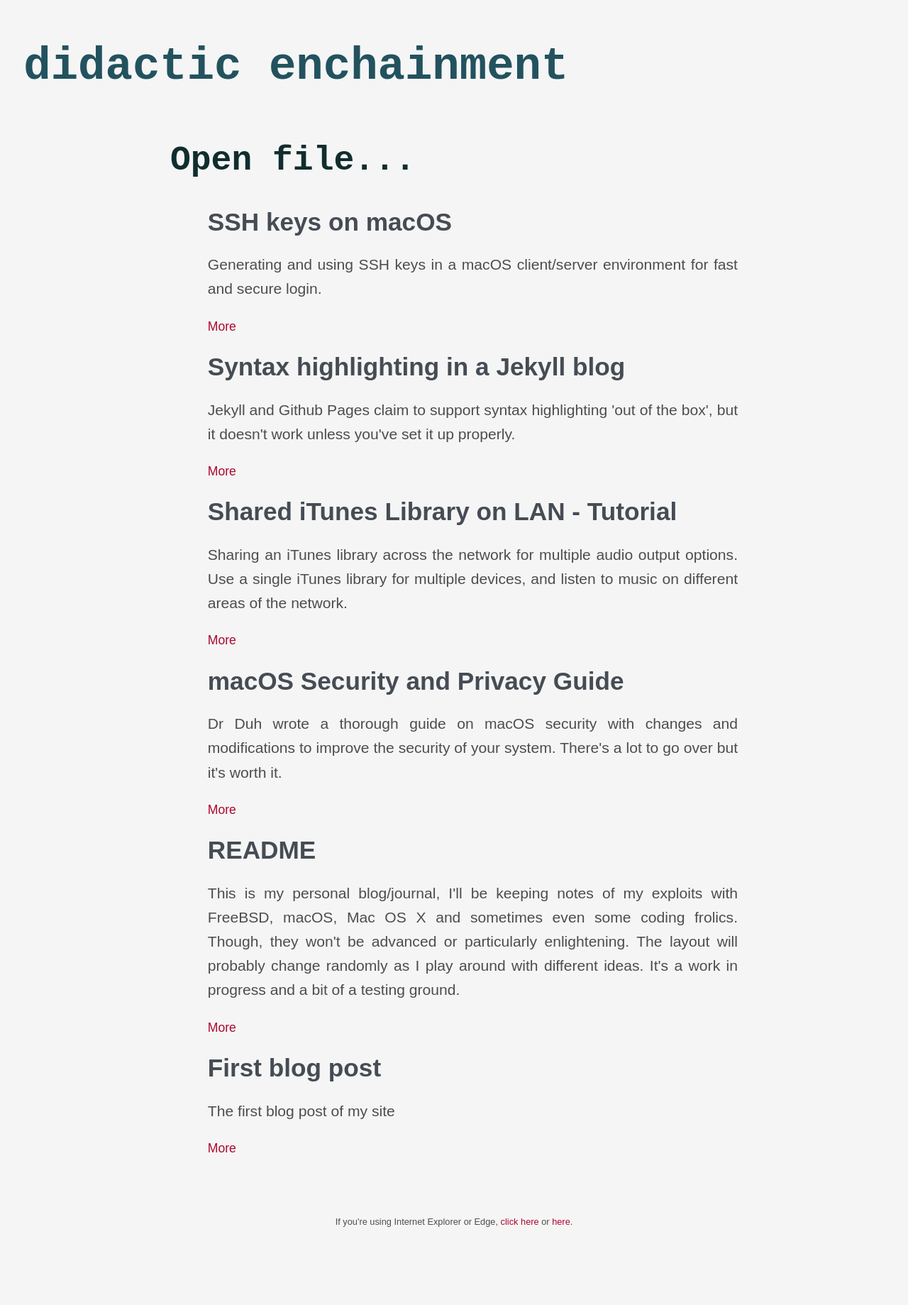
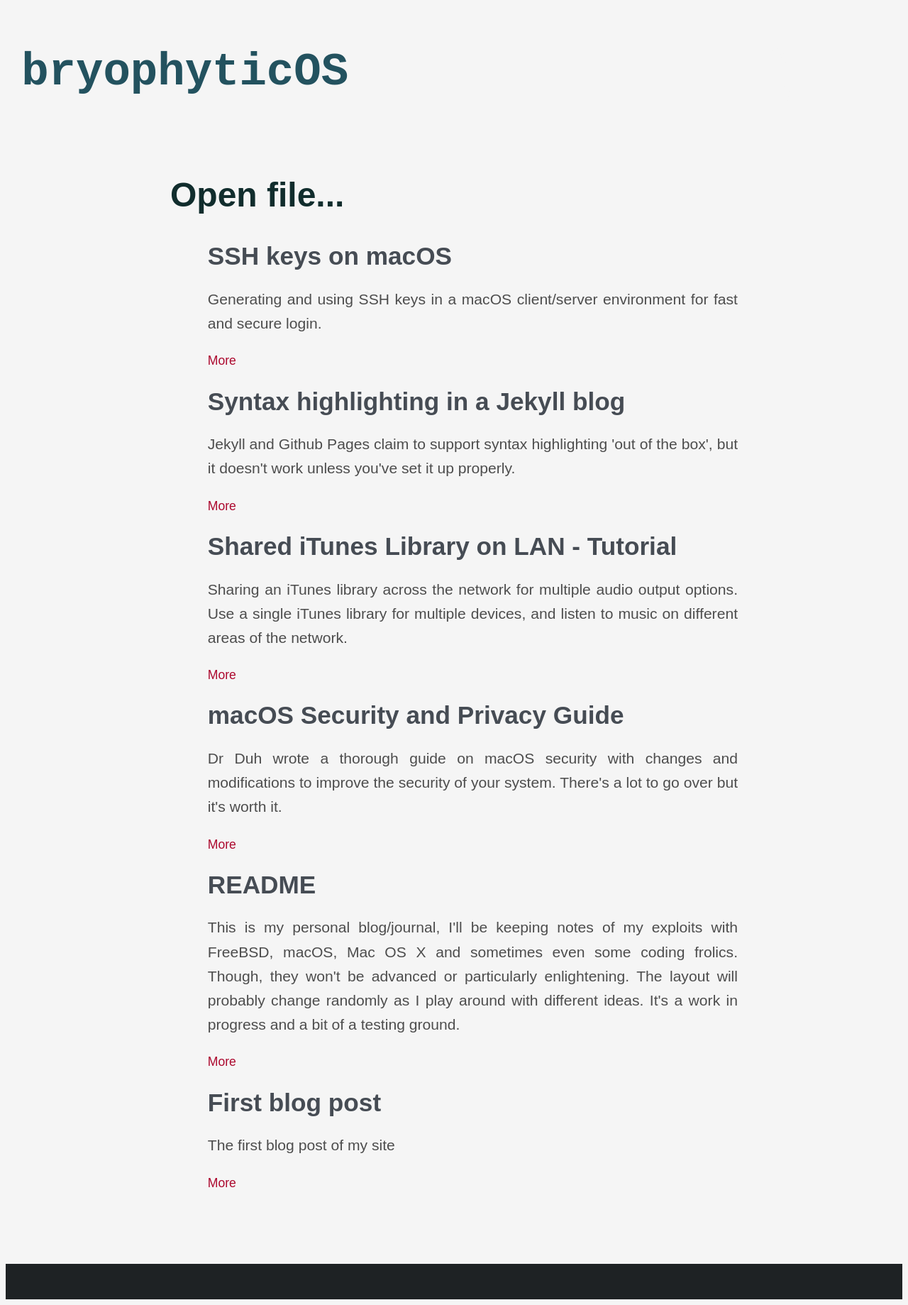
Before and after one commit to paulrbts/blog, a Jekyll site: the page built from index.html, in a window 1280 px wide. Shown: the whole page at 71% size. Built offline with Jekyll 4.4.1, drawn with Linux system fonts in a browser that asks for light colours; nearby versions of some CDN libraries; some web fonts are replaced; before the commit the page ends 1760 px from its top, so only the background shows below that.

Commit message:
changed blog title, moved header to separate file, added links

```diff
--- /dev/null
+++ b/_includes/footer.html
@@ -0,0 +1,5 @@
+<!--<ul>
+<li><a href="https://www.github.com/paulrbts"><i class='fa fa-github'></i></a></li>
+<li><a href="mailto:pwd.roberts@gmail.com"><i class='fa fa-envelope'></i></a></li>
+</ul>
+-->
--- /dev/null
+++ b/_includes/header.html
@@ -0,0 +1,26 @@
+<table width=100%>
+  <tr>
+    <td><a href="/blog"><h1>bryophyticOS</h1></a></td>
+    <td>
+      <ul class="blank";>
+        <li><a href="https://www.github.com/paulrbts"><i class='fa fa-github-square'; list-style-type: none;></i></a>
+        </li>
+        <li><a href="mailto:bryophytic@icloud.com"><i class='fa fa-paper-plane'></i></a>
+        </li>
+      </ul>
+    </td>
+  </tr>
+</table>
+<!-- If you're using Internet Explorer or Edge, <a target="_blank" href="https://www.freebsd.org/where.html">click here</a> or <a target="_blank" href="https://www.trueos.org/">here</a>.
+
+<table cellpadding="5">
+  <tr>
+    <td rowspan="2"><a href="/blog"><h1>bryophyticOS</h1></a></td>
+    <td><a href="https://www.github.com/paulrbts"><i class='fa fa-github-square'></i></a></td>
+  </tr>
+  <tr>
+    <td><a href="mailto:bryophytic@icloud.com"></i><i class='fa fa-envelope-square'></a></td>
+  </tr>
+</table>
+
+-->
--- a/_layouts/default.html
+++ b/_layouts/default.html
@@ -2,27 +2,28 @@
 <html lang="en-GB">
   <head>
     <meta charset="utf-8">
-    <title>Didactic Enchainment</title>
+    <title>bryophyticOS</title>
     <meta name="Author" content="Paul Roberts">
-    <meta name="Description" content="a simple blog on OS hacks">
+    <meta name="Description" content="a simple blog on OS hacks and coding tips">
     <meta name="Keywords" content="macos, mac, os x, freebsd, bsd, unix, hacks, tips">
     <meta name="viewport" content="width=device-width, initial-scale=1">
     <link href="{{ site.baseurl }}/css/common.css" rel="stylesheet">
     <link href="{{ site.baseurl }}/css/syntax.css" rel="stylesheet">
-    <link href="https://fonts.googleapis.com/css?family=Expletus+Sans:bold|Share|Patua+One|Overpass+Mono|Anonymous+Pro|Fira+Sans+Condensed:300" rel="stylesheet">
+    <link href="https://fonts.googleapis.com/css?family=Expletus+Sans:bold|Patua+One|Overpass+Mono|Fira+Sans+Condensed:300" rel="stylesheet">
     <link rel="shortcut icon" type="image/png" href="{{ site.baseurl }}/favicon.png">
+    <link href="//maxcdn.bootstrapcdn.com/font-awesome/4.2.0/css/font-awesome.min.css" rel="stylesheet">
   </head>
   <body>
 
     <div id="header">
-      <a href="/blog"><h1>didactic enchainment</h1></a>
+      {% include header.html %}
     </div>
 
     <div id="main" class="container">
       {{ content }}
     </div>
 
-    <style type="text/css">
+    <!--<style type="text/css">
       #footer {
         position: relative;
         bottom: 0;
@@ -31,9 +32,10 @@
         text-align: center;
       }
     </style>
+  -->
 
     <div id="footer">
-      If you're using Internet Explorer or Edge, <a target="_blank" href="https://www.freebsd.org/where.html">click here</a> or <a target="_blank" href="https://www.trueos.org/">here</a>.
+
     </div>
 
   </body>
--- a/css/common.css
+++ b/css/common.css
@@ -35,9 +35,10 @@
   text-align: left;
   font-family: 'Expletus Sans',monospace;
   font-weight: bold;
-  font-size: 4em;
+  font-size: 2em;
   color: #23525F;
   padding-left: 2%;
+  display: inline;
 }
 }
 
@@ -46,14 +47,15 @@
   text-align: left;
   font-family: 'Expletus Sans',monospace;
   font-weight: bold;
-  font-size: 2em;
+  font-size: 1em;
   color: #23525F;
   padding-left: 2%;
+  display: inline;
 }
 }
 
 h2 {
-  font-family: 'Patua One',monospace;
+  font-family: 'Patua One',sans-serif;
   font-size: 3em;
   color: #112D2D;
 }
@@ -100,13 +102,31 @@
 }
 
 ul {
- list-style: disc;
+ list-style-type: disc;
  margin-left: 2em;
  padding-left: 1em;
  text-indent: 0em;
  font-size: 1.1em;
  font-weight: 300;
 }
+
+/*
+li {
+  position: relative;
+  padding-left: 40px;
+  margin-bottom: 10px
+}
+
+ul li:before {
+  position: absolute;
+  top: 0;
+  left: 0;
+  font-family: FontAwesome;
+  font-size: .8em;
+  content: "\f1db";
+  color: #AC082E;
+}
+*/
 
 ol {
   list-style: decimal;
@@ -138,6 +158,7 @@
   color: #34B99D;
   text-decoration: none;
 }
+
 
 /*
 .nav {
@@ -188,5 +209,35 @@
 }
 
 #footer {
-  font-size: 0.8em;
+  position: relative;
+  height: 50px;
+  width: 100%;
+  margin-top: 120px;
+  background: #1E2224;
+  font-size: 1.5em;
+  color: #F5F5F5;
+  text-align: right;
 }
+
+#header {
+  font-size: 2em;
+}
+#header ul {
+  a:link {
+    color: #F5F5F5;
+    text-decoration: none
+  }
+  a:visited {
+    color: #F5F5F5;
+    text-decoration: none;
+  }
+  a:hover {
+    color: #F5F5F5;
+    text-decoration: none;
+  }
+}
+#header ul li {
+
+  display: block;
+  padding-left: 0px;
+}
```
